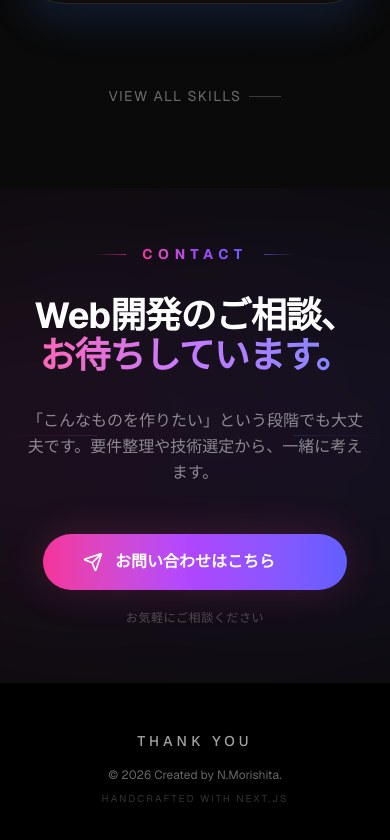
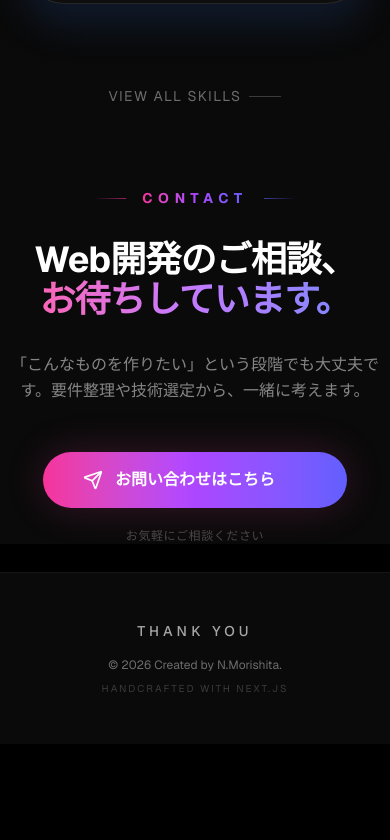
Before and after one commit to n-morishita-tech/portfolio-site, a Next.js app: page / in a window 390 px wide. Shown: the part 3949-4789 px from the top of the page. After the commit the page ends 4693 px from the top, so only its background shows below. Built offline with nearby package versions, Linux system fonts and the light colour scheme.

Commit message:
refactor: レイアウト調整

```diff
--- a/src/components/layout/footer.tsx
+++ b/src/components/layout/footer.tsx
@@ -2,7 +2,7 @@ const Footer = () => {
   const currentYear = new Date().getFullYear();
 
   return (
-    <footer className="w-full py-12 border-t border-white/5 bg-black/10">
+    <footer className="w-full py-12 border-t border-white/5 bg-[#0a0a0a]">
       <div className="container mx-auto px-4 text-center">
         <h2 className="text-white/80 font-medium tracking-[0.3em] uppercase text-sm mb-4 animate-pulse">
           Thank You
--- a/src/components/layout/header.tsx
+++ b/src/components/layout/header.tsx
@@ -43,6 +43,7 @@ export default function Header() {
           <Image
             src={CatIcon}
             alt="CatIcon"
+            priority
             width={36}
             height={36}
             className="rounded-full shadow-[0_0_15px_rgba(244,114,182,0.5)]"
--- a/src/components/scroll-to-top.tsx
+++ b/src/components/scroll-to-top.tsx
@@ -31,7 +31,7 @@ const ScrollToTop = () => {
       {isVisible && (
         <button
           onClick={scrollToTop}
-          className="fixed bottom-10 right-10 p-4 bg-gray-800 text-white rounded-full shadow-lg transition-all duration-300 hover:scale-110 active:scale-95 hover:bg-gray-700"
+          className="fixed bottom-10 right-10 p-4 bg-gray-800 text-white rounded-full shadow-lg transition-all duration-300 hover:scale-110 active:scale-95 hover:bg-gray-700 z-99"
           aria-label="Scroll to top"
         >
           {/* シンプルな上向き矢印。アイコンライブラリを使ってもOK */}
--- a/src/features/home/components/CTA-section.tsx
+++ b/src/features/home/components/CTA-section.tsx
@@ -23,7 +23,7 @@ const CTASection = () => {
   };
 
   return (
-    <section className="relative py-14 md:py-16 px-6 overflow-hidden bg-[#0a0a0a]">
+    <section className="relative mb-7  overflow-hidden bg-[#0a0a0a]">
       {/* Background Glow */}
       <div className="absolute top-1/2 left-1/2 -translate-x-1/2 -translate-y-1/2 w-200 h-100 bg-linear-to-r from-pink-500/10 via-purple-500/10 to-indigo-500/10 rounded-full blur-[120px] pointer-events-none" />
 
@@ -35,6 +35,7 @@ const CTASection = () => {
         <motion.div
           initial="hidden"
           whileInView="visible"
+          className="bg-[#0a0a0a]"
           viewport={{ once: true }}
           variants={{
             visible: {
--- a/src/features/home/components/three-back-ground.tsx
+++ b/src/features/home/components/three-back-ground.tsx
@@ -3,7 +3,6 @@
 import { Canvas, useFrame } from '@react-three/fiber';
 import { Points, PointMaterial } from '@react-three/drei';
 import { useRef, useMemo } from 'react';
-import * as THREE from 'three';
 
 const Particles = () => {
   const ref = useRef<any>(null);
--- a/src/features/intro/layers/logo-reveal.tsx
+++ b/src/features/intro/layers/logo-reveal.tsx
@@ -30,6 +30,7 @@ export default function LogoReveal({ stage }: { stage: IntroStage }) {
       <motion.div layoutId="site-logo">
         <Image
           src={Logo}
+          loading="lazy"
           alt="logo"
           width={200}
           height={200}
--- a/src/features/profile/components/hero-section.tsx
+++ b/src/features/profile/components/hero-section.tsx
@@ -31,6 +31,8 @@ const HeroSection = () => {
             src={CatIcon}
             alt="cat icon"
             fill
+            sizes="(max-width: 768px) 100vw, 50v"
+            priority
             className="
               object-cover rounded-full
               border border-white/10
```
